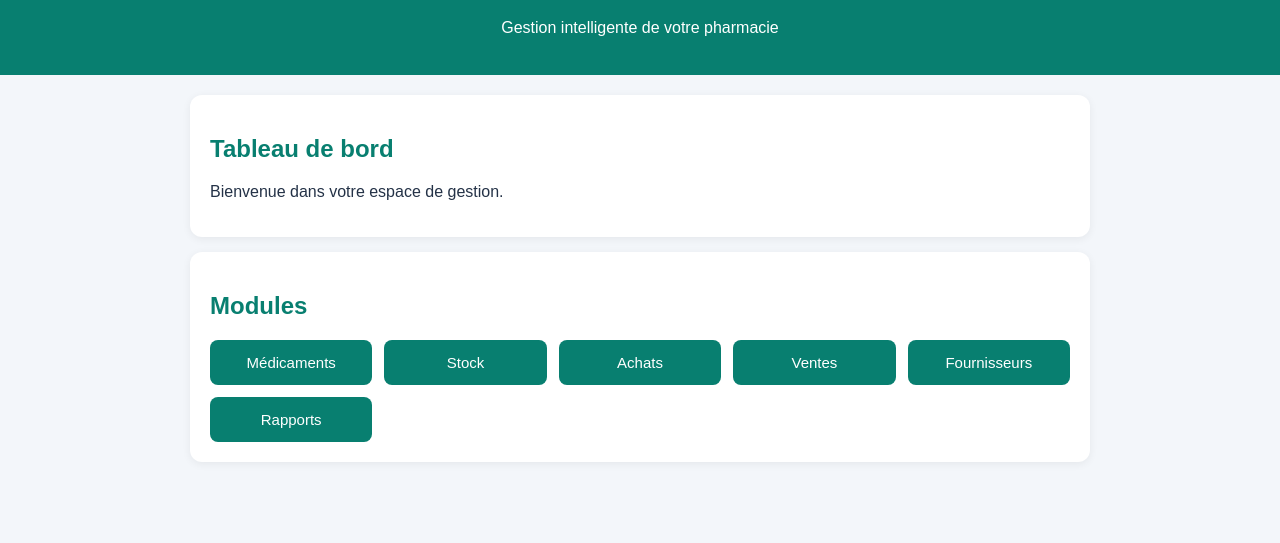
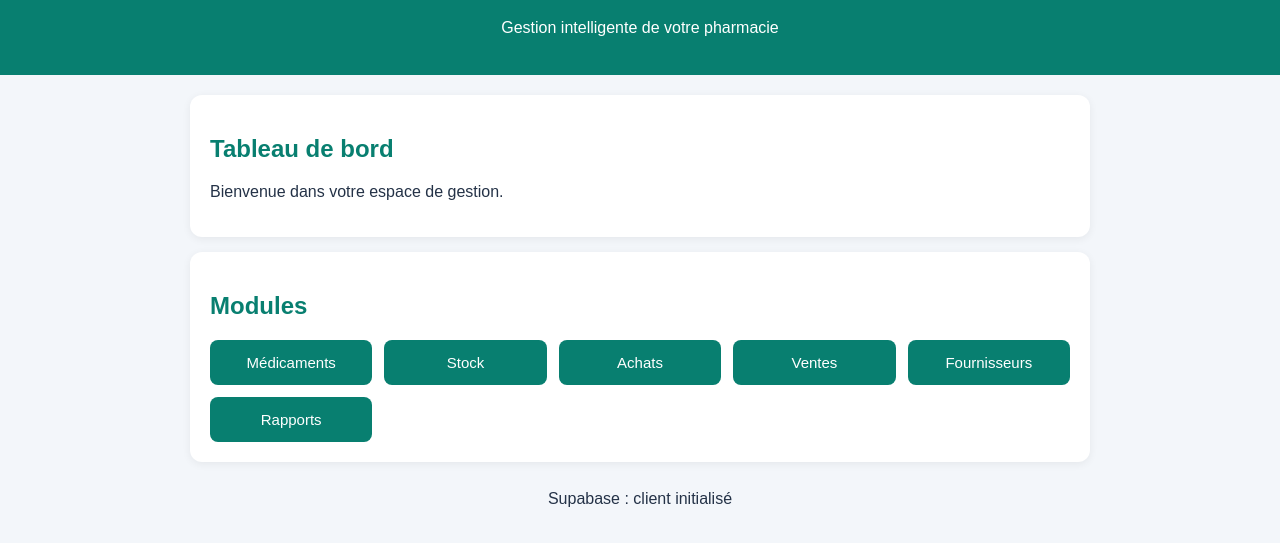
Before and after one commit to sahraouim29-code/PharmaGest, a plain HTML site: page index.html in a window 1280 px wide. Shown: the part 83-626 px from the top of the page. Drawn offline with nearby package versions, Linux system fonts and the light colour scheme.

Commit message:
Update index.html

```diff
--- a/index.html
+++ b/index.html
@@ -67,5 +67,26 @@ button {
     </div>
   </section>
 </main>
+  <script src="https://cdn.jsdelivr.net/npm/@supabase/supabase-js@2"></script>
+
+<script>
+const SUPABASE_URL = 'https://ktymtpqkykidsivsxipb.supabase.co';
+
+const SUPABASE_KEY = 'sb_publishable_LVPYXeyt_jr9EhwyF5c9uw_AqLnLBXu';
+
+const db = window.supabase.createClient(
+  SUPABASE_URL,
+  SUPABASE_KEY
+);
+
+const status = document.createElement('p');
+status.style.textAlign = 'center';
+status.style.padding = '12px';
+status.textContent = 'Supabase : client initialisé';
+
+document.querySelector('main').appendChild(status);
+
+window.pharmaDB = db;
+</script>
 </body>
 </html>
```
